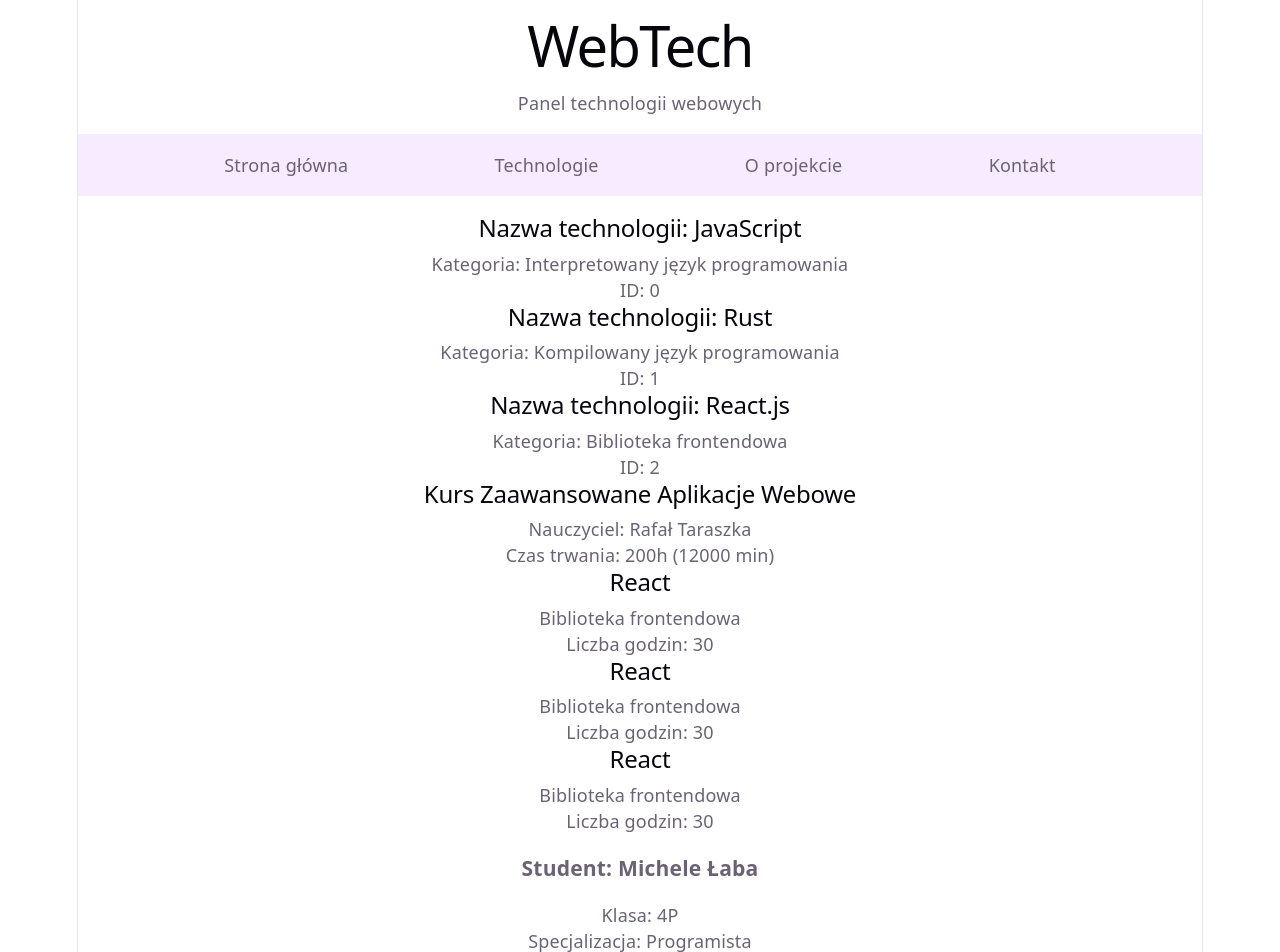
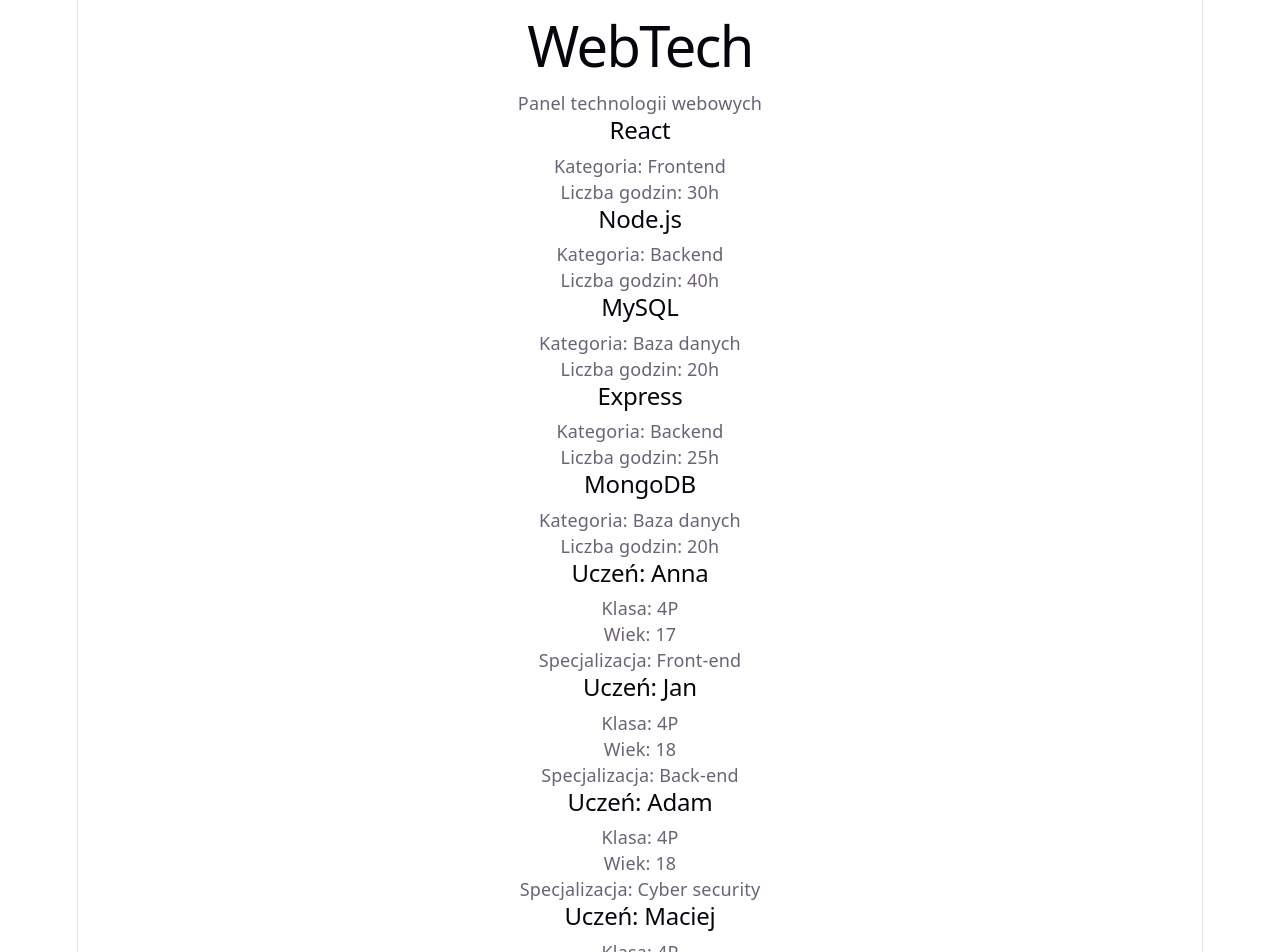
Before and after one commit to ml-zst-17/ML_17_2026_WebTech, a React (Vite) app: page / in a window 1280 px wide. Shown: the top 952 px of the page. Built offline with nearby package versions, Linux system fonts and the light colour scheme.

Commit message:
Temat 05

```diff
--- a/src/App.jsx
+++ b/src/App.jsx
@@ -2,33 +2,123 @@
 
 import './App.css'
 import Header from './components/Header';
-import Technology from './components/Technology';
 import Footer from './components/Footer';
-import Student from './components/Student';
-import InfoBox from './components/InfoBox';
 import Navigation from './components/Navigation';
 import Technologies from './components/Technologies';
-import CourseCard from './components/CourseCard';
+import Student from './components/Student';
+import Book from './components/Book';
 
 function App() {
+  const technologies = [
+    {
+      id: 1,
+      name: "React",
+      category: "Frontend",
+      hours: 30
+    },
+    {
+      id: 2,
+      name: "Node.js",
+      category: "Backend",
+      hours: 40
+    },
+    {
+      id: 3,
+      name: "MySQL",
+      category: "Baza danych",
+      hours: 20
+    },
+    {
+      id: 4,
+      name: "Express",
+      category: "Backend",
+      hours: 25
+    },
+    {
+      id: 5,
+      name: "MongoDB",
+      category: "Baza danych",
+      hours: 20
+    },
+  ];
+
+  const students = [
+    {
+      id: 1,
+      name: "Anna",
+      className: "4P",
+      age: 17,
+      specialization: "Front-end",
+    },
+    {
+      id: 2,
+      name: "Jan",
+      className: "4P",
+      age: 18,
+      specialization: "Back-end",
+    },
+    {
+      id: 3,
+      name: "Adam",
+      className: "4P",
+      age: 18,
+      specialization: "Cyber security",
+    },
+    {
+      id: 4,
+      name: "Maciej",
+      className: "4P",
+      age: 17,
+      specialization: "Embedded programming",
+    },
+  ];
+
+  const books = [
+    { id: 1, title: "Wiedźmin", author: "Andrzej Sapkowski" },
+    { id: 2, title: "Hobbit", author: "J.R.R. Tolkien" },
+    { id: 3, title: "Lalka", author: "Bolesław Prus" },
+  ];
+
   return (
     <>
       <Header />
 
-      <Navigation />
+      <main>
+        <Technologies technologies={technologies} />
 
-      <main>
-        <Technologies />
+        {
+          students.map(student => (
+            <Student
+              key={student.id}
+              name={student.name}
+              className={student.className}
+              age={student.age}
+              specialization={student.specialization}
+            />
+          ))
+        }
 
-        <CourseCard />
+        {
+          books.map(book => (
+            <Book
+              key={book.id}
+              title={book.title}
+              author={book.author}
+            />
+          ))
+        }
 
-        <Technology />
-        <Technology />
-        <Technology />
-
-        <Student />
-
-        <InfoBox />
+        {
+          books.map(book => {
+            return (
+              <Book
+                key={book.id}
+                title={book.title}
+                author={book.author}
+              />
+            );
+          })
+        }
       </main>
 
       <Footer />
--- /dev/null
+++ b/src/components/Book.jsx
@@ -0,0 +1,10 @@
+function Book({ title, author }) {
+    return (
+        <section>
+            <h2>{title}</h2>
+            <p>Autor: {author}</p>
+        </section>
+    );
+}
+
+export default Book;
--- a/src/components/Student.jsx
+++ b/src/components/Student.jsx
@@ -1,16 +1,11 @@
-function Student() {
-    const studentData = {
-        'name': 'Michele Łaba',
-        'className': '4P',
-        'specialization': 'Programista',
-    };
-
+function Student({ name, className, age, specialization }) {
     return (
-        <div>
-            <h3>Student: {studentData.name}</h3>
-            <p>Klasa: {studentData.className}</p>
-            <p>Specjalizacja: {studentData.specialization}</p>
-        </div>
+        <section>
+            <h2>Uczeń: {name}</h2>
+            <p>Klasa: {className}</p>
+            <p>Wiek: {age}</p>
+            <p>Specjalizacja: {specialization}</p>
+        </section>
     );
 }
 
--- a/src/components/Technologies.jsx
+++ b/src/components/Technologies.jsx
@@ -1,37 +1,18 @@
-function Technologies() {
-    const technologies = [
-        {
-            'id': 0,
-            'name': 'JavaScript',
-            'category': 'Interpretowany język programowania',
-        },
-        {
-            'id': 1,
-            'name': 'Rust',
-            'category': 'Kompilowany język programowania',
-        },
-        {
-            'id': 2,
-            'name': 'React.js',
-            'category': 'Biblioteka frontendowa',
-        },
-    ];
+import Technology from "./Technology";
 
-    const contents = [];
-
-    for (const i in technologies) {
-        contents.push(
-            <>
-                <h2>Nazwa technologii: {technologies[i].name}</h2>
-                <p>Kategoria: {technologies[i].category}</p>
-                <p>ID: {technologies[i].id}</p>
-            </>
-        );
-    }
-
+function Technologies({ technologies }) {
     return (
         <>
-            {contents}
+            {
+                technologies.map(technology => (
+                    <Technology
+                        key={technology.id}
+                        name={technology.name}
+                        category={technology.category}
+                        hours={technology.hours}
+                    />
+                ))
+            }
         </>
     )
 }
--- a/src/components/Technology.jsx
+++ b/src/components/Technology.jsx
@@ -1,9 +1,9 @@
-function Technology() {
+function Technology({ name, category, hours }) {
   return (
     <section>
-      <h2>React</h2>
-      <p>Biblioteka frontendowa</p>
-      <p>Liczba godzin: 30</p>
+      <h2>{name}</h2>
+      <p>Kategoria: {category}</p>
+      <p>Liczba godzin: {hours}h</p>
     </section>
   );
 }
```
Also changed, not shown: src/App17wrz.jsx (added, +39 -0 lines).
